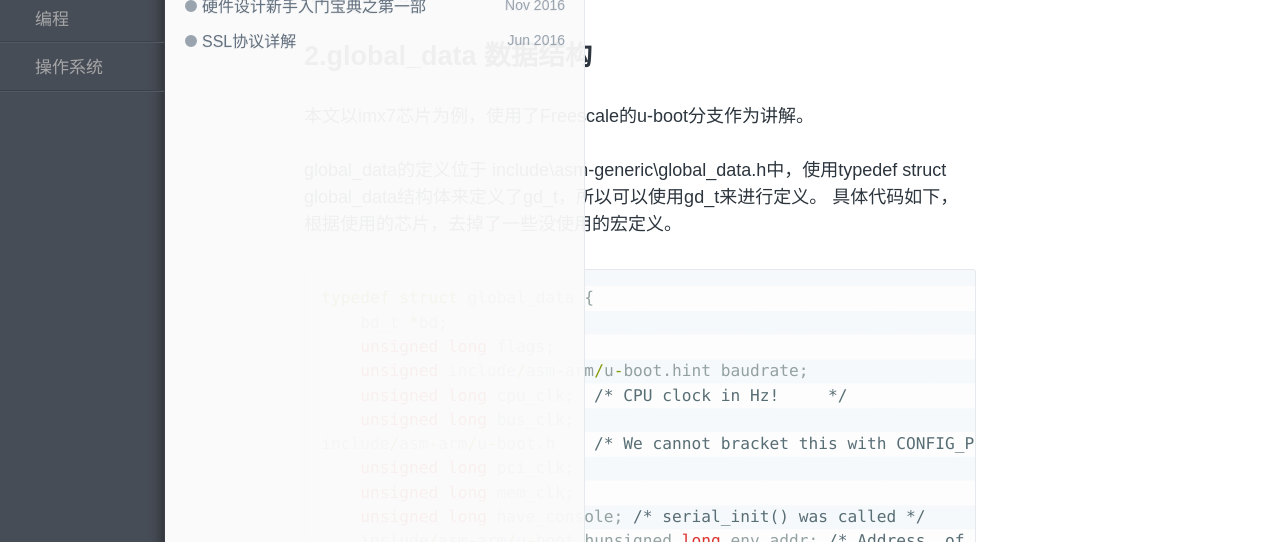
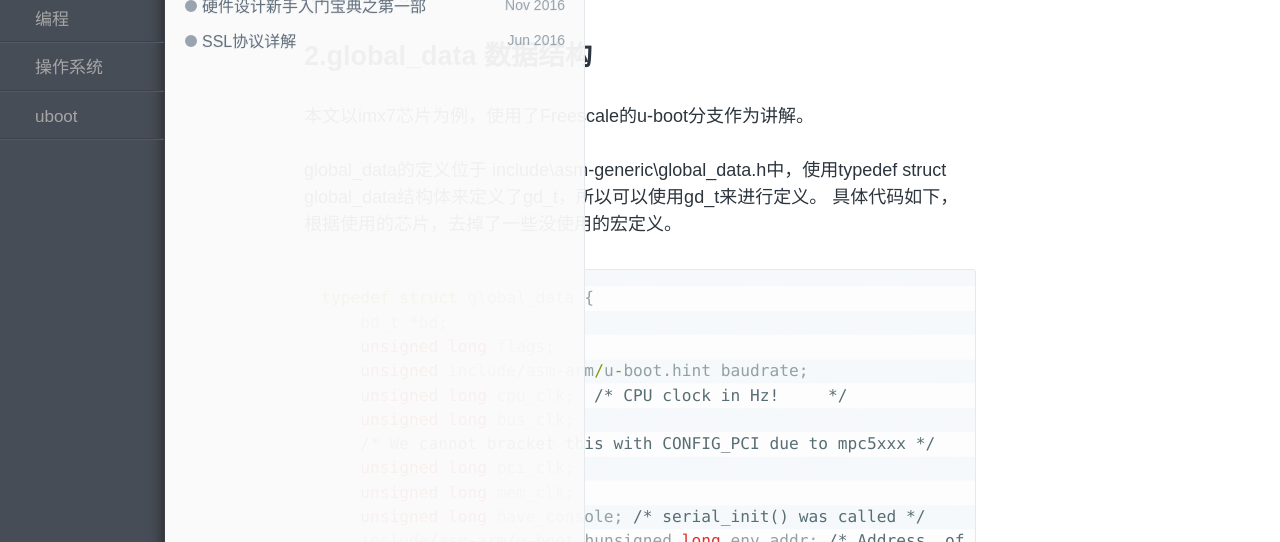
Before and after one commit to gaochengsi/doc, a Jekyll site: the page built from _posts/uboot/2017-4-24-global_data-of-uboot.md, in a window 1280 px wide. Shown: the part 343-885 px from the top of the page. Built offline with Jekyll 4.4.1, drawn with Linux system fonts in a browser that asks for light colours; comment, search, counter and statistics services are not loaded.

Commit message:
renamed:    _posts/system/2017-4-24-global_data-of-uboot.md -> _posts/uboot/2017-4-24-global_data-of-uboot.md

```diff
--- a/_posts/system/2017-4-24-global_data-of-uboot.md
+++ b/_posts/uboot/2017-4-24-global_data-of-uboot.md
@@ -1,7 +1,7 @@
 ---
 layout: post
 title: uboot global_data 介绍
-category: 操作系统
+category: uboot
 tags: uboot,global_data,gd
 description: 介绍uboot的gloabl_data。
 ---
@@ -26,7 +26,7 @@ typedef struct global_data {
 	unsigned include/asm-arm/u-boot.hint baudrate;
 	unsigned long cpu_clk;	/* CPU clock in Hz!		*/
 	unsigned long bus_clk;
-include/asm-arm/u-boot.h	/* We cannot bracket this with CONFIG_PCI due to mpc5xxx */
+	/* We cannot bracket this with CONFIG_PCI due to mpc5xxx */
 	unsigned long pci_clk;
 	unsigned long mem_clk;
 	unsigned long have_console;	/* serial_init() was called */
@@ -91,4 +91,4 @@ include/asm-arm/u-boot.h	/* We cannot bracket this with CONFIG_PCI due to mpc5xx
 		phys_size_t size;
 	} bi_dram[CONFIG_NR_DRAM_BANKS];
 	#endif /* CONFIG_NR_DRAM_BANKS */
-} bd_t;
+	} bd_t;
```
